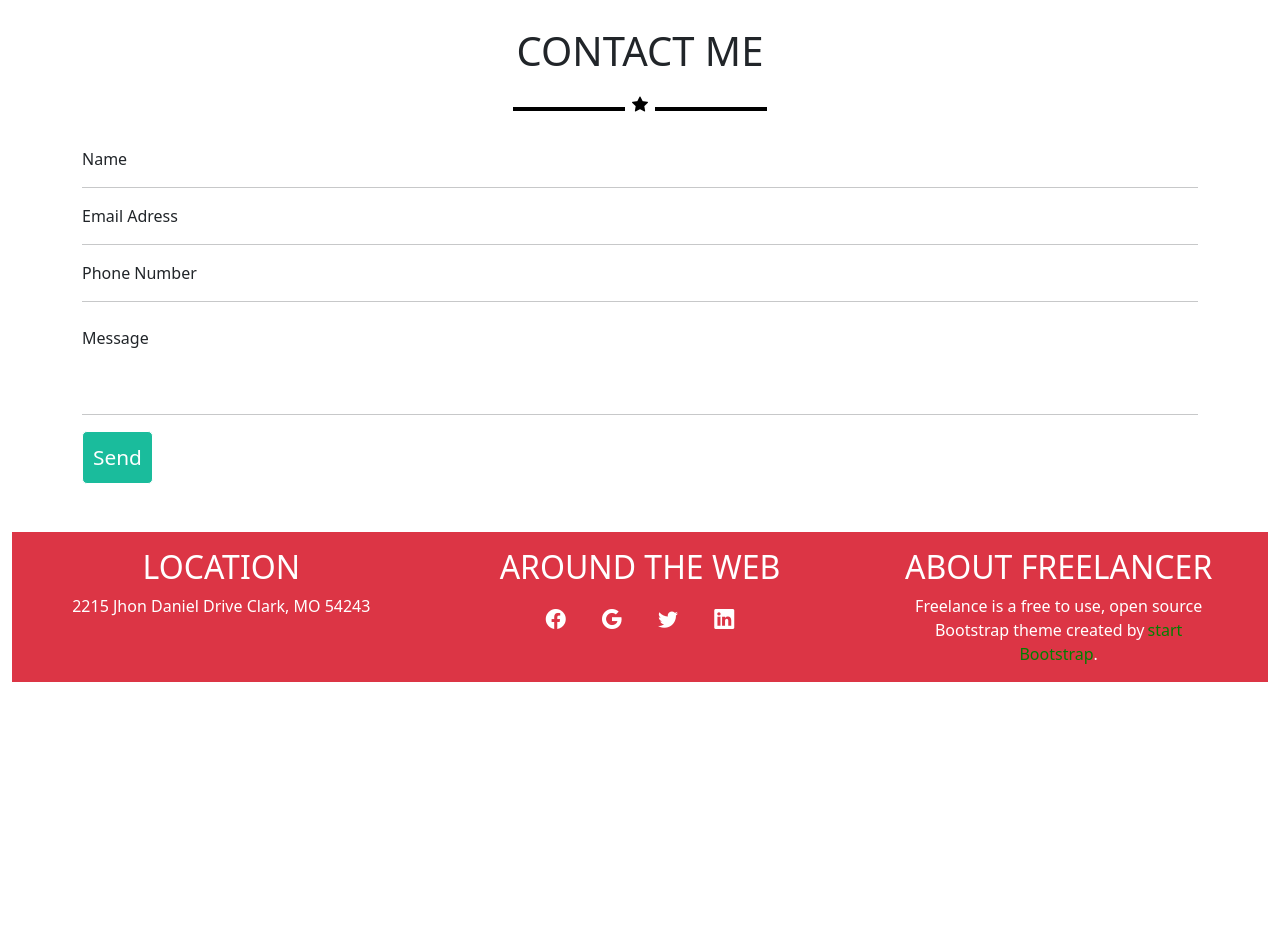
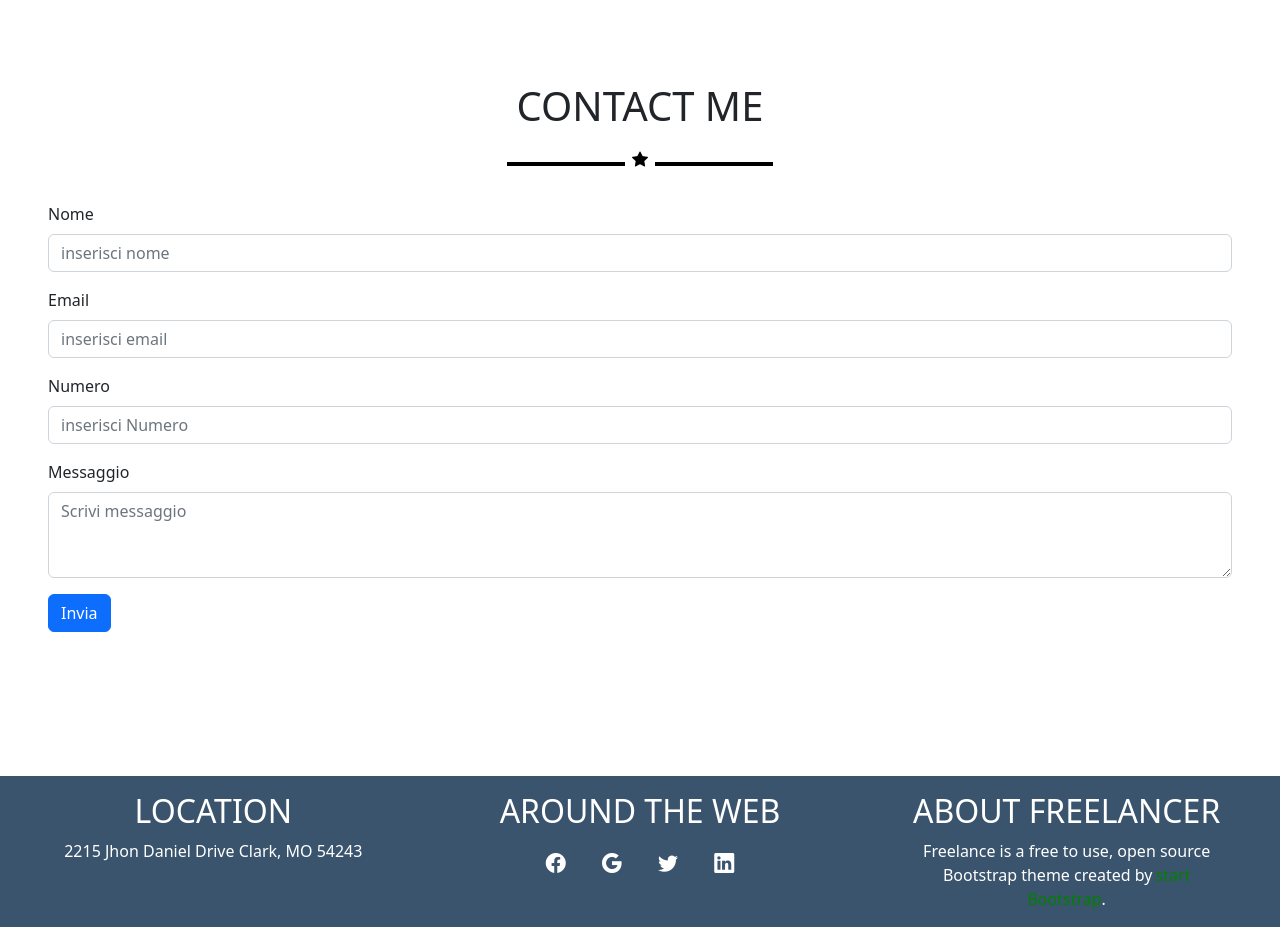
Before and after one commit to GabrielePagnotta/html-css-bootstrap-freelancer, a plain HTML site: page index.html in a window 1280 px wide. Shown: the part 1863-2790 px from the top of the page. Before the commit the page ends 2545 px from the top, so only its background shows below. Drawn offline with nearby package versions, Linux system fonts and the light colour scheme.

Commit message:
utilizzo form e correzione margini

```diff
--- a/assets/style.css
+++ b/assets/style.css
@@ -1,122 +1,127 @@
-.navbar-collapse{
-    flex-grow:0;
+.navbar-collapse {
+    flex-grow: 0;
 }
 
-.bg-header{
+.bg-header {
     background-color: #2c3e50;
 }
 
-.txt-wht{
+.txt-wht {
     color: white;
 }
 
-.txt-blk{
-    color:black;
+.txt-blk {
+    color: black;
 }
 
-#txt-green{
+#txt-green {
     color: green;
     margin-left: 3px;
 }
 
-.nav-link{
-color:white;
+.nav-link {
+    color: white;
 }
 
 
-.navbar{
-color:white;
-}
-
-.navbar-toggler{
-    border:1px solid white;
-}
-
-.navbar-toggler-icon{
+.navbar {
     color: white;
 }
 
-img{
-    width:100%;
-    margin:0 auto;
+.navbar-toggler {
+    border: 1px solid white;
 }
 
-.bg-green{
+.navbar-toggler-icon {
+    color: white;
+}
+
+img {
+    width: 100%;
+    margin: 0 auto;
+}
+
+.bg-green {
     background-color: #1abc9c;
 }
 
-.avatar{
-    width:30%;
+.avatar {
+    width: 30%;
     margin: 0 auto;
 }
 
-.line{
-    width:10%;
-    height:1px;
-    color:black;
+.line {
+    width: 10%;
+    height: 1px;
+    color: black;
 }
 
-.border-white{
+.border-white {
     border: 2px solid white;
 
 }
 
-.border-black{
+.border-black {
     border: 2px solid black;
 
 }
 
 
-.btn-send{
-    background-color:#1abc9c;
+.btn-send {
+    background-color: #1abc9c;
     border: 1px solid white;
-    color:white;
+    color: white;
     border-radius: 5px;
     font-size: 1.3rem;
-    padding:10px;
+    padding: 10px;
 }
 
 
-.bold{
-    font-weight:bold;
+.bold {
+    font-weight: bold;
 }
 
 
-.btn-mid{
+.btn-mid {
 
-   border:1px solid white;
-   color:white;
-   border-radius: 5px;
-   padding:5px;
+    border: 1px solid white;
+    color: white;
+    border-radius: 5px;
+    padding: 5px;
 }
 
-.bi-facebook{
-    color:white;
+.bi-facebook {
+    color: white;
     font-size: 20px;
 
 }
 
-.bi-google{
+.bi-google {
     font-size: 20px;
-    color:white;
-    margin:10px;
+    color: white;
+    margin: 10px;
 }
 
-.bi-twitter{
-    color:white;
-    font-size:20px;
+.bi-twitter {
+    color: white;
+    font-size: 20px;
 }
 
-.bi-linkedin{
-    color:white;
-    font-size:20px;
+.bi-linkedin {
+    color: white;
+    font-size: 20px;
 
 
 }
 
-.bi-star-fill{
-    position:relative;
-    left:7px;
-    bottom:15px;
-    width:30px;
+.bi-star-fill {
+    position: relative;
+    left: 7px;
+    bottom: 15px;
+    width: 30px;
 }
+
+.bg-footer-1{
+background-color: #3a546d;
+
+}
--- a/index.html
+++ b/index.html
@@ -1,19 +1,25 @@
 <!DOCTYPE html>
 <html lang="en">
+
 <head>
     <meta charset="UTF-8">
     <meta http-equiv="X-UA-Compatible" content="IE=edge">
     <meta name="viewport" content="width=device-width, initial-scale=1.0">
-    <link href="https://cdn.jsdelivr.net/npm/bootstrap@5.2.2/dist/css/bootstrap.min.css" rel="stylesheet" integrity="sha384-Zenh87qX5JnK2Jl0vWa8Ck2rdkQ2Bzep5IDxbcnCeuOxjzrPF/et3URy9Bv1WTRi" crossorigin="anonymous">
-    <link rel="stylesheet" href="https://cdn.jsdelivr.net/npm/bootstrap-icons@1.9.1/font/bootstrap-icons.css">    <link rel="stylesheet" href="./assets/style.css">
+    <link href="https://cdn.jsdelivr.net/npm/bootstrap@5.2.2/dist/css/bootstrap.min.css" rel="stylesheet"
+        integrity="sha384-Zenh87qX5JnK2Jl0vWa8Ck2rdkQ2Bzep5IDxbcnCeuOxjzrPF/et3URy9Bv1WTRi" crossorigin="anonymous">
+    <link rel="stylesheet" href="https://cdn.jsdelivr.net/npm/bootstrap-icons@1.9.1/font/bootstrap-icons.css">
+    <link rel="stylesheet" href="./assets/style.css">
     <title>Document</title>
 </head>
+
 <body>
     <header>
         <nav class="navbar navbar-expand-lg bg-light p-0">
             <div class="container-fluid px-5 bg-header">
                 <a class="navbar-brand txt-wht" href="#">START BOOTSTRAP</a>
-              <button class="navbar-toggler" type="button" data-bs-toggle="collapse" data-bs-target="#navbarSupportedContent" aria-controls="navbarSupportedContent" aria-expanded="false" aria-label="Toggle navigation">
+                <button class="navbar-toggler" type="button" data-bs-toggle="collapse"
+                    data-bs-target="#navbarSupportedContent" aria-controls="navbarSupportedContent"
+                    aria-expanded="false" aria-label="Toggle navigation">
                     <span class="navbar-toggler-icon"></span>
                 </button>
                 <div class="collapse navbar-collapse py-4" id="navbarSupportedContent">
@@ -29,7 +35,9 @@
                             <ul class="dropdown-menu ml-0">
                                 <li><a class="dropdown-item" href="#">Action</a></li>
                                 <li><a class="dropdown-item" href="#">Another action</a></li>
-                      <li><hr class="dropdown-divider"></li>
+                                <li>
+                                    <hr class="dropdown-divider">
+                                </li>
                                 <li><a class="dropdown-item" href="#">Something else here</a></li>
                             </ul>
                         </li>
@@ -44,7 +52,7 @@
         </nav>
     </header>
     <main>
-        <div class="container-fluid">
+        <div class="container-fluid m-0 p-0">
             <div class="row bg-green ">
                 <div class="col-12 col-sm-12 d-flex justify-center">
                     <img class="avatar" src="./assets/img/avatar.svg" alt="">
@@ -64,7 +72,7 @@
                 </div>
             </div>
         </div>
-        <div class="container-fluid">
+        <div class="container-fluid p-0">
             <div class="row ">
                 <P class="text-center fs-1 pt-5 ">PORTFOLIO</P>
 
@@ -104,7 +112,7 @@
 
             </div>
 
-            <div class="container fluid mt-5 bg-green">
+            <div class="container-fluid mt-5 bg-green">
                 <div class="row">
                     <div class="col-12 d-flex justify-content-center pt-4">
                         <h1 class="txt-wht">ABOUT</h1>
@@ -116,13 +124,17 @@
                     </div>
                 </div>
             </div>
-            <div class="container bg-green">
+            <div class="container-fluid bg-green">
                 <div class="row">
                     <div class="col-lg-6 col-md-6 col-sm-12 py-3 px-5">
-                        Lorem ipsum dolor sit amet consectetur adipisicing elit. Beatae error molestiae esse earum facilis atque tenetur ex inventore consectetur tempore. Voluptates repellat nemo voluptas minima a pariatur. Doloribus, corrupti eos.
+                        Lorem ipsum dolor sit amet consectetur adipisicing elit. Beatae error molestiae esse earum
+                        facilis atque tenetur ex inventore consectetur tempore. Voluptates repellat nemo voluptas minima
+                        a pariatur. Doloribus, corrupti eos.
                     </div>
                     <div class="col-lg-6 col-md-6 col-sm-12 py-3 px-5">
-                        Lorem ipsum dolor sit, amet consectetur adipisicing elit. Mollitia cupiditate atque temporibus consequatur impedit dignissimos incidunt, at ex doloribus! Animi a doloremque voluptates illo ut laborum aliquid, alias nihil saepe!
+                        Lorem ipsum dolor sit, amet consectetur adipisicing elit. Mollitia cupiditate atque temporibus
+                        consequatur impedit dignissimos incidunt, at ex doloribus! Animi a doloremque voluptates illo ut
+                        laborum aliquid, alias nihil saepe!
                     </div>
                     <div class="col mt-5 d-flex justify-content-center text-center">
                         <div class="btn-mid m-2">
@@ -132,7 +144,7 @@
                     </div>
                 </div>
             </div>
-            <div class="container mb-5">
+            <div class="container-fluid p-5 mb-5">
                 <div class="row">
                     <div class="col-12 text-center mt-5">
                         <h1 class="py-4">CONTACT ME</h1>
@@ -142,20 +154,29 @@
                         <i class="bi bi-star-fill txt-blk  pb-0"></i>
                         <div class="line border-black"></div>
                     </div>
-                    <div class="col-12">
-                        <p>Name</p>
-                        <hr>
-                        <p>Email Adress</p>
-                        <hr>
-                        <p>Phone Number</p>
-                        <hr>
-                        <p class="pt-2 pb-5">Message</p>
-                        <hr>
-                        <button class="btn-send">Send</button>
+                    <form>
+                          <div class="mb-3">
+                            <label for="disabledTextInput" class="form-label"> Nome</label>
+                            <input type="name" id="disabledTextInput" class="form-control" placeholder="inserisci nome">
+                          </div>
+                          <div class="mb-3">
+                            <label for="disabledTextInput" class="form-label"> Email</label>
+                            <input type="email" id="disabledTextInput" class="form-control" placeholder="inserisci email">
+                          </div>
+                          <div class="mb-3">
+                            <label for="disabledTextInput" class="form-label"> Numero</label>
+                            <input type="number" id="disabledTextInput" class="form-control" placeholder="inserisci Numero">
+                          </div>
+                          <div class="mb-3">
+                            <label for="exampleFormControlTextarea1" class="form-label">Messaggio</label>
+                            <textarea class="form-control" id="exampleFormControlTextarea1" placeholder="Scrivi messaggio" rows="3"></textarea>
+                          </div>
+                          <button type="submit" class="btn btn-primary mb-5">Invia</button>
+
+                      </form>
             </div>
             </div>
-            </div>
-            <div class="container-fluid bg-danger">
+            <div class="container-fluid bg-footer-1">
                 <div class="row">
                     <div class="col-lg-4 col-md-4 col-sm-12 text-center my-3">
                         <h2 class="txt-wht">LOCATION</h2>
@@ -170,7 +191,8 @@
                     </div>
                     <div class="col-lg-4 col-md-4 col-sm-12 text-center mt-3">
                         <h2 class="txt-wht">ABOUT FREELANCER</h2>
-                        <p class="txt-wht">Freelance is a free to use, open source<br>Bootstrap theme created by<span id="txt-green">start<br>Bootstrap</span>.</p>
+                        <p class="txt-wht">Freelance is a free to use, open source<br>Bootstrap theme created by<span
+                                id="txt-green">start<br>Bootstrap</span>.</p>
                     </div>
 
                 </div>
@@ -178,6 +200,9 @@
         </div>
     </main>
 
-    <script src="https://cdn.jsdelivr.net/npm/bootstrap@5.2.2/dist/js/bootstrap.bundle.min.js" integrity="sha384-OERcA2EqjJCMA+/3y+gxIOqMEjwtxJY7qPCqsdltbNJuaOe923+mo//f6V8Qbsw3" crossorigin="anonymous"></script>
+    <script src="https://cdn.jsdelivr.net/npm/bootstrap@5.2.2/dist/js/bootstrap.bundle.min.js"
+        integrity="sha384-OERcA2EqjJCMA+/3y+gxIOqMEjwtxJY7qPCqsdltbNJuaOe923+mo//f6V8Qbsw3"
+        crossorigin="anonymous"></script>
 </body>
+
 </html>
```
Lines whose indentation alone changed are shown as unchanged.
